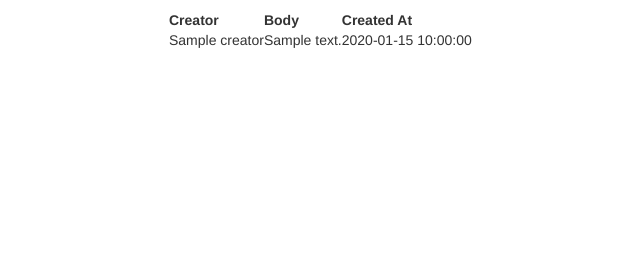
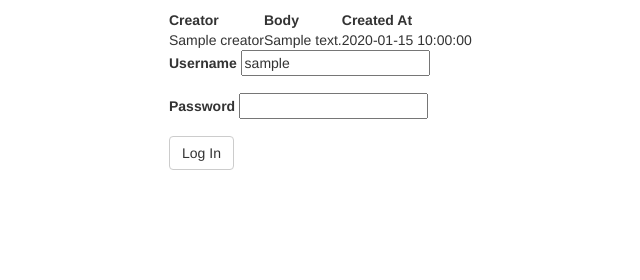
Before and after one commit to SavinaRoja/PyriForum, a Python web app: template pyriforum/templates/threads.jinja2 in a window 1280 px wide. Shown: the part 20-300 px from the top of the page, without its empty margins (96-736 px from the left). Run offline with Jinja, Linux system fonts and the light colour scheme; the template is opened without the code that fills it: most values are stand-ins (such as "Sample title", 1, 10 or a date in 2020); some libraries are stand-ins or nearby versions.

Commit message:
adding some form basics for posting

```diff
--- a/pyriforum/templates/threads.jinja2
+++ b/pyriforum/templates/threads.jinja2
@@ -20,4 +20,20 @@
   </tr>
   {% endfor %}
 </table>
+<div>
+<form action="{{ url }}" method="post">
+<!--input type="hidden" name="next" value="{{ next_url }}"-->
+<div class="form-group">
+    <label for="login">Username</label>
+    <input type="text" name="login" value="{{ login }}">
+</div>
+<div class="form-group">
+    <label for="password">Password</label>
+    <input type="password" name="password">
+</div>
+<div class="form-group">
+    <button type="submit" name="form.submitted" value="Log In" class="btn btn-default">Log In</button>
+</div>
+</form>
+</div>
 {% endblock content %}
--- a/pyriforum/views/forums.py
+++ b/pyriforum/views/forums.py
@@ -10,6 +10,7 @@ from pyramid.view import view_config
 
 from ..models import (
     User,
+    Post,
     Category,
     Subcategory,
     Thread,
@@ -28,4 +29,8 @@ def view_subcategory(request):
 @view_config(route_name='view_thread', renderer='../templates/threads.jinja2')
 def view_thread(request):
     thread = request.context.thread
+    user = thread.user
+    if 'form.submitted' in request.params:
+        body = request.params['post_body']
+        new_post = Post(user=user, body=body)
     return {'thread': thread}
```
